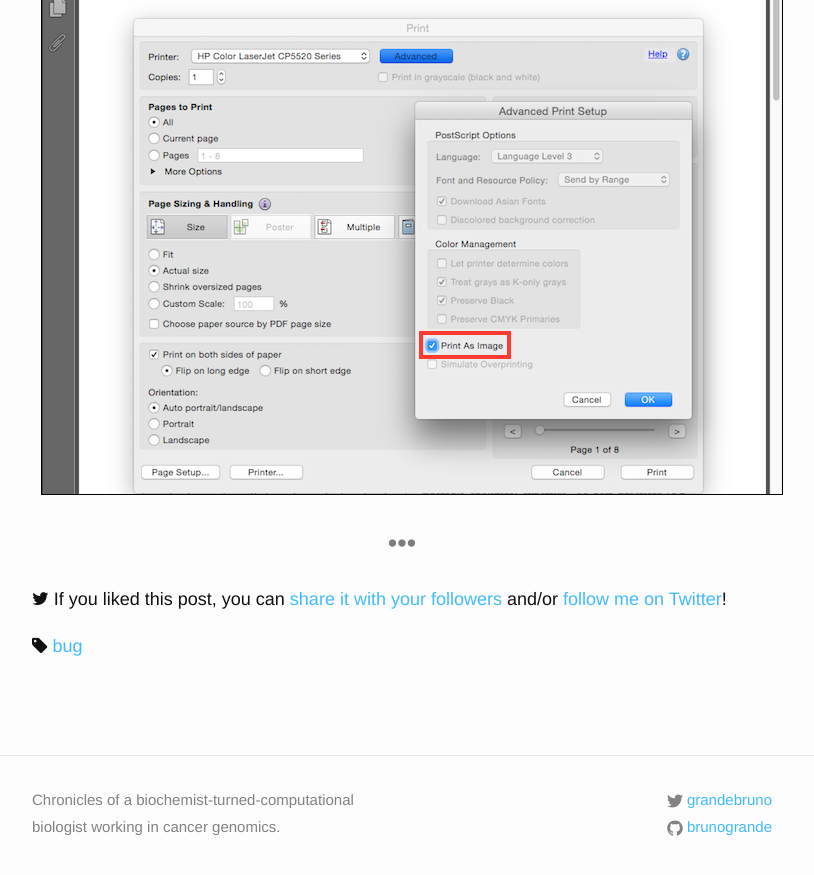
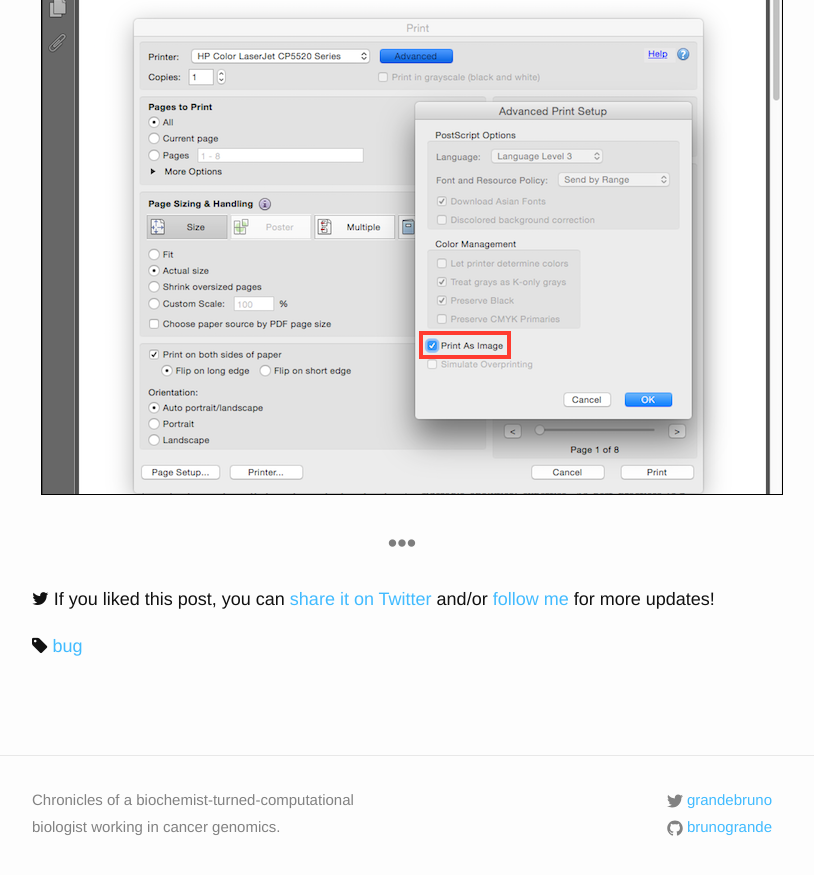
Before and after one commit to BrunoGrandePhD/scientificbruno.github.io, a Jekyll site: the page built from _posts/2015-12-03-pdf-not-printing-properly.md, in a window 1280 px wide and 900 px high, scrolled down 964 px. Shown: the top 875 px of the window, without its empty margins (238-1052 px from the left). Built offline with Jekyll 4.4.1, drawn with Linux system fonts in a browser that asks for light colours; nearby versions of some CDN libraries; comment, search, counter and statistics services are not loaded.

Commit message:
Change wording of Twitter plug

```diff
--- a/_includes/twitter_plug.html
+++ b/_includes/twitter_plug.html
@@ -3,8 +3,8 @@
   If you liked this post, you can
   <a href="https://twitter.com/intent/tweet?url={{ site.url }}{{ page.url }}&text={{ page.title }}&via=grandebruno"
      target="_blank">
-    share it with your followers</a>
+    share it on Twitter</a>
   and/or
   <a href="https://twitter.com/grandebruno">
-    follow me on Twitter</a>!
+    follow me</a> for more updates!
 </p>
```
